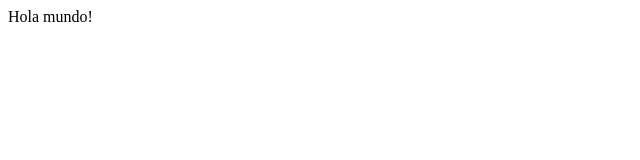
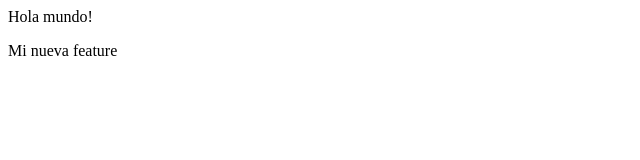
Before and after one commit to antoniomoratilla/TEST_CLASE, a plain HTML site: page index.html in a window 1280 px wide. Shown: the full height of the page, 0-640 px from the left. Drawn offline with Linux system fonts and the light colour scheme.

Commit message:
Mi segunda feature

```diff
--- a/index.html
+++ b/index.html
@@ -4,5 +4,7 @@
     </head>
     <body>
         <p>Hola mundo!</p>
+
+        <p>Mi nueva feature</p>
     </body>
 </hmtl>
```
